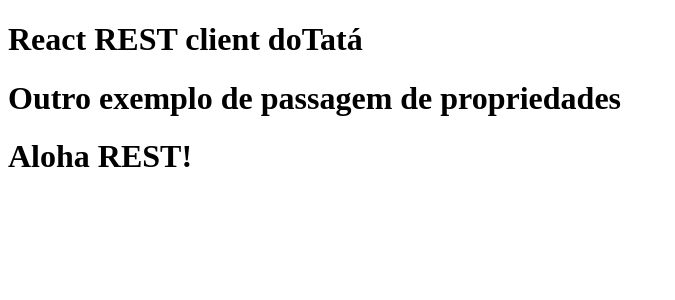
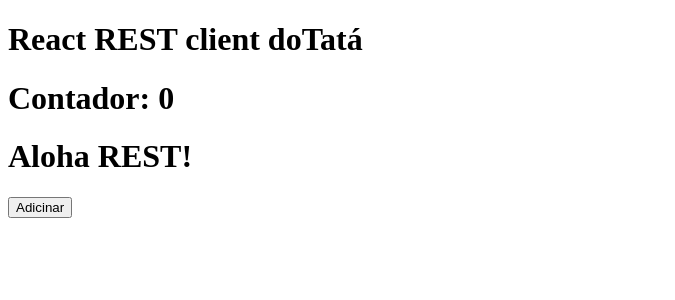
Before and after one commit to tarcnux/react-js-spring-boot-api, a React (Create React App) app in the folder client/: page / in a window 1280 px wide. Shown: the top 300 px of the page, without its empty margins (0-675 px from the left). Built offline with nearby package versions, Linux system fonts and the light colour scheme.

Commit message:
Conceito de estado e imutabilidade

```diff
--- a/client/src/App.js
+++ b/client/src/App.js
@@ -1,15 +1,23 @@
-import React from 'react';
+import React, {useState} from 'react';
 import Header from './Header';
 import Header2 from './Header2';
 
 export default function App() {
+  //Array [valor_original, função de manipulação de valor]
+  const [contador, setContador] = useState(0);
+
+  function incrementar(){
+    setContador(contador+1);
+  }
+
   return (
     <>
       <Header title="React REST client doTatá"/>
       <Header2>
-        Outro exemplo de passagem de propriedades
+        Contador: {contador}
       </Header2>
       <h1>Aloha REST!</h1>
+      <button onClick={incrementar}>Adicinar</button>
     </>
   );
 }
```
